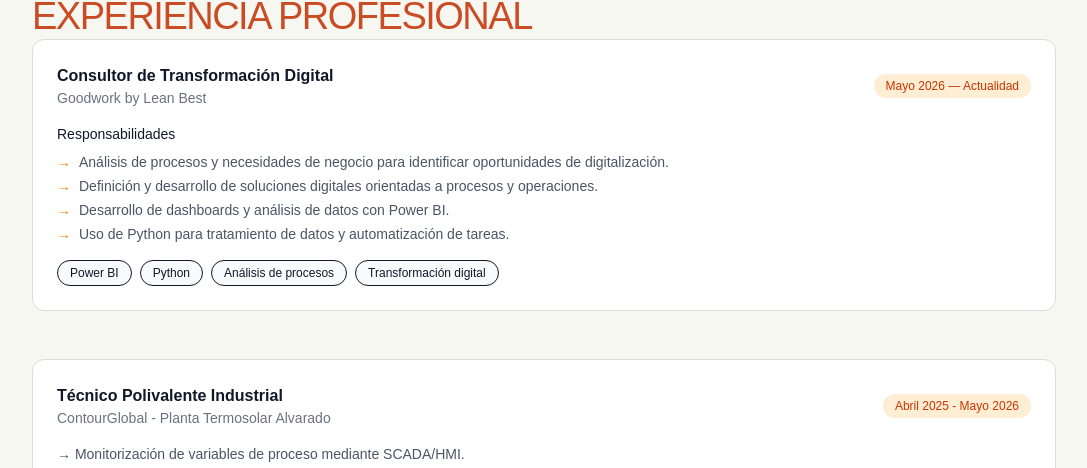
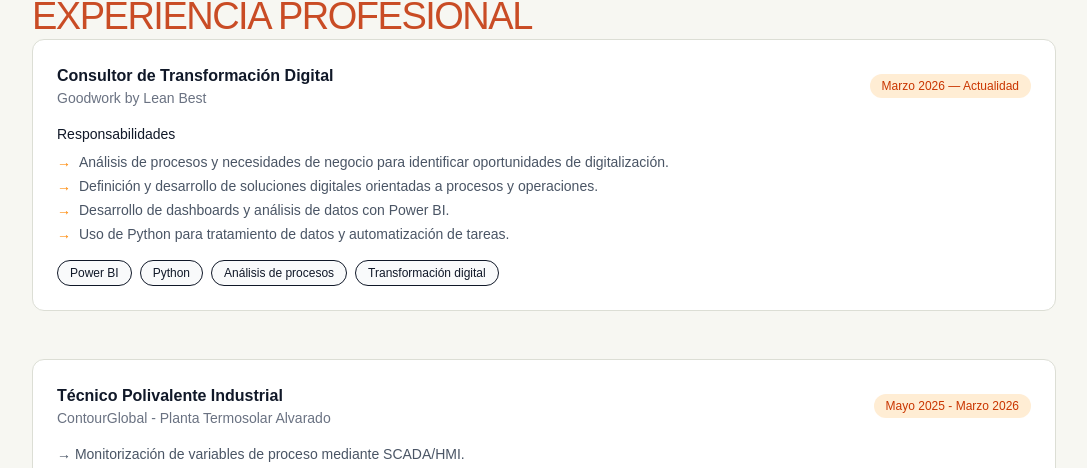
Before and after one commit to Jaume92/jaumerrm_web, a Next.js app: page /cv in a window 1280 px wide. Shown: the part 821-1289 px from the top of the page, without its empty margins (96-1183 px from the left). Built offline with nearby package versions, Linux system fonts and the light colour scheme.

Commit message:
Correct career transition date to March 2026

```diff
--- a/app/cv/page.tsx
+++ b/app/cv/page.tsx
@@ -37,7 +37,7 @@ export default function CVPage() {
       experience: {
         company: "Goodwork by Lean Best",
         role: "Consultor de Transformación Digital",
-        date: "Mayo 2026 — Actualidad",
+        date: "Marzo 2026 — Actualidad",
         responsibilities: [
           "Análisis de procesos y necesidades de negocio para identificar oportunidades de digitalización.",
           "Definición y desarrollo de soluciones digitales orientadas a procesos y operaciones.",
@@ -126,7 +126,7 @@ export default function CVPage() {
       experience: {
         company: "Goodwork by Lean Best",
         role: "Digital Transformation Consultant",
-        date: "May 2026 — Present",
+        date: "March 2026 — Present",
         responsibilities: [
           "Analyze business processes and needs to identify digitalization opportunities.",
           "Define and develop digital solutions for processes and operations.",
@@ -356,7 +356,7 @@ export default function CVPage() {
               <div className="flex flex-col sm:flex-row sm:items-center justify-between gap-2 mb-4">
                 <div><h3 className="font-semibold">{lang === "es" ? "Técnico Polivalente Industrial" : "Industrial Multi-skilled Technician"}</h3>
                 <p className="text-sm text-gray-500">ContourGlobal - {lang === "es" ? "Planta Termosolar Alvarado" : "Alvarado Solar Power Plant"}</p></div>
-                <span className="text-xs px-3 py-1 rounded-full bg-orange-100 text-orange-700">{lang === "es" ? "Abril 2025 - Mayo 2026" : "April 2025 - May 2026"}</span>
+                <span className="text-xs px-3 py-1 rounded-full bg-orange-100 text-orange-700">{lang === "es" ? "Mayo 2025 - Marzo 2026" : "May 2025 - March 2026"}</span>
               </div>
               <ul className="text-sm text-gray-600 space-y-2">
                 {(lang === "es" ? ["Monitorización de variables de proceso mediante SCADA/HMI.", "Análisis de incidencias operativas y soporte en optimización de procesos.", "Seguimiento de métricas industriales: eficiencia, disponibilidad y rendimiento."] : ["Monitored process variables using SCADA/HMI.", "Analyzed operational incidents and supported process optimization.", "Tracked industrial metrics: efficiency, availability and performance."]).map(point => <li key={point}>→ {point}</li>)}
```
Also changed, not shown: 1 other file (tests, documents, lock files or other folders).
